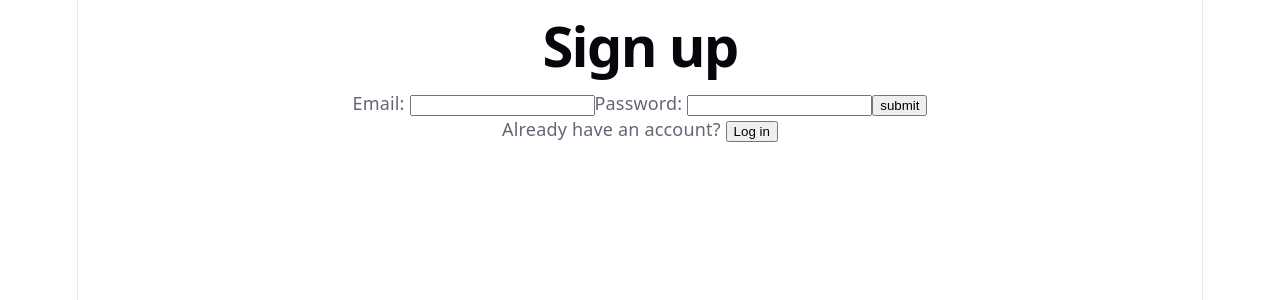
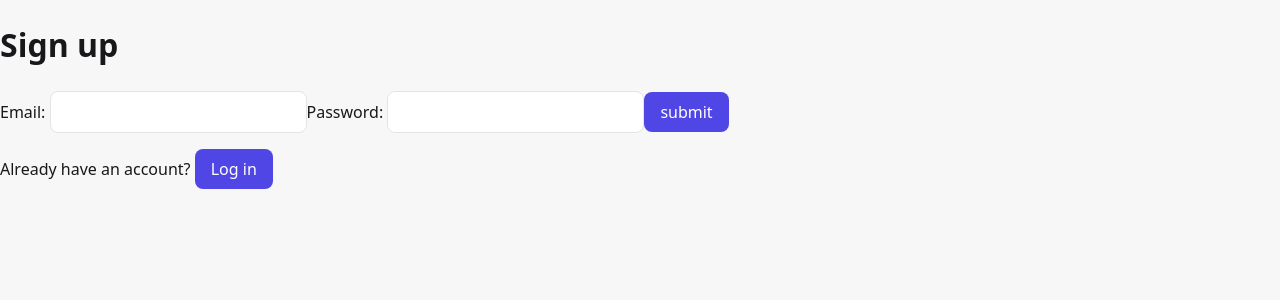
Before and after one commit to WilliamBinks/fintech-tracker, a React (Vite) app in the folder client/: page / in a window 1280 px wide. Shown: the top 300 px of the page. Built offline with nearby package versions, Linux system fonts and the light colour scheme.

Commit message:
Added styling to Tracker page

```diff
--- a/client/src/App.css
+++ b/client/src/App.css
@@ -1,188 +1,138 @@
-.counter {
-  font-size: 16px;
-  padding: 5px 10px;
-  border-radius: 5px;
-  color: var(--accent);
-  background: var(--accent-bg);
-  border: 2px solid transparent;
-  transition: border-color 0.3s;
-  margin-bottom: 24px;
-
-  &:hover {
-    border-color: var(--accent-border);
-  }
-  &:focus-visible {
-    outline: 2px solid var(--accent);
-    outline-offset: 2px;
-  }
+.app-header{
+  display: flex;
+  align-items: center;
+  justify-content: space-between;
+  padding: var(--space-3) var(--space-6);
+  border-bottom: 1px solid var(--border);
 }
 
-.hero {
-  position: relative;
-
-  .base,
-  .framework,
-  .vite {
-    inset-inline: 0;
-    margin: 0 auto;
+.brand{
+  font-weight: 600;
+  color: var(--text);
+  font-size: 18px;
 }
 
-  .base {
-    width: 170px;
-    position: relative;
-    z-index: 0;
+.logout{
+  background: transparent;
+  color: var(--text);
 }
 
-  .framework,
-  .vite {
-    position: absolute;
+.logout:hover{
+  background: var(--accent);
+  color: var(--bg);
 }
 
-  .framework {
-    z-index: 1;
-    top: 34px;
-    height: 28px;
-    transform: perspective(2000px) rotateZ(300deg) rotateX(44deg) rotateY(39deg)
-      scale(1.4);
+.container{
+  display: flex;
+  flex-direction: column;
+  gap: var(--space-6);
+  margin: 0 auto;
+  max-width: 640px;
+  padding: var(--space-8) var(--space-6);
 }
 
-  .vite {
-    z-index: 0;
-    top: 107px;
-    height: 26px;
-    width: auto;
-    transform: perspective(2000px) rotateZ(300deg) rotateX(40deg) rotateY(39deg)
-      scale(0.8);
+.card{
+  background: var(--bg);
+  border: 1px solid var(--border);
+  border-radius: var(--radius-lg);
+  padding: var(--space-6);
+  box-shadow: var(--shadow);
 }
+.balance{
+  display: flex;
+  flex-direction: column;
+  gap: var(--space-2);
 }
 
-#center {
+.label{
+  color: var(--muted);
+  font-size: 14px;
+  text-transform: uppercase;
+  letter-spacing: 0.04em;
+}
+
+.amount{
+  font-size: 44px;
+  font-weight: 700;
+  color: var(--text);
+  font-variant-numeric: tabular-nums;
+}
+
+.balance-meta{
+  display: flex;
+  gap: var(--space-4);
+  color: var(--muted);
+  font-size: 14px;
+}
+
+.add-expense{
   display: flex;
   flex-direction: column;
-  gap: 25px;
-  place-content: center;
-  place-items: center;
+  align-items: center;
+  justify-content: space-evenly;
   flex-grow: 1;
-
-  @media (max-width: 1024px) {
-    padding: 32px 20px 24px;
-    gap: 18px;
-  }
+  gap: var(--space-2);
 }
 
-#next-steps {
+.add-expense-inputs{
+    margin-top: var(--space-3);
     display: flex;
-  border-top: 1px solid var(--border);
-  text-align: left;
-
-  & > div {
-    flex: 1 1 0;
-    padding: 32px;
-    @media (max-width: 1024px) {
-      padding: 24px 20px;
-    }
+    flex-direction: column;
+    align-items: stretch;
+    gap: var(--space-1);
+    justify-content: space-between;
 }
 
-  .icon {
-    margin-bottom: 16px;
-    width: 22px;
-    height: 22px;
+ul, li{
+  list-style: none;
+  padding: 0;
+  margin: 0;
 }
 
-  @media (max-width: 1024px) {
-    flex-direction: column;
-    text-align: center;
-  }
+.category{
+  display: flex;
+  align-items: center;
+  justify-content: space-between;
+  padding: var(--space-3) var(--space-6);
+  font-weight: 600;
+  font-size: 20px;
+  border-bottom: 1px solid var(--border);
 }
 
-#docs {
-  border-right: 1px solid var(--border);
+.category-amount{
+  font-variant-numeric: tabular-nums;
+}
 
-  @media (max-width: 1024px) {
-    border-right: none;
+.expense{
+  display: flex;
+  align-items: center;
+  justify-content: space-between;
+  gap: var(--space-8);
+  padding: var(--space-1) var(--space-4);
+  color: var(--muted);
+  font-size: 14px;
+  margin-left: var(--space-2);
+}
+
+.expense-row{
+  display: flex;
+  align-items: center;
+  justify-content: space-between;
   border-bottom: 1px solid var(--border);
 }
+
+.expense-row:last-child{
+  border: none;
 }
 
-#next-steps ul {
-  list-style: none;
-  padding: 0;
-  display: flex;
-  gap: 8px;
-  margin: 32px 0 0;
-
-  .logo {
-    height: 18px;
+.delete{
+  background: transparent;
+  color: var(--muted);
+  padding: var(--space-1) var(--space-2);
 }
 
-  a {
-    color: var(--text-h);
-    font-size: 16px;
-    border-radius: 6px;
-    background: var(--social-bg);
-    display: flex;
-    padding: 6px 12px;
-    align-items: center;
-    gap: 8px;
-    text-decoration: none;
-    transition: box-shadow 0.3s;
+.delete:hover{
+  background: var(--bad);
+  color: var(--bg);
 
-    &:hover {
-      box-shadow: var(--shadow);
 }
-    .button-icon {
-      height: 18px;
-      width: 18px;
-    }
-  }
-
-  @media (max-width: 1024px) {
-    margin-top: 20px;
-    flex-wrap: wrap;
-    justify-content: center;
-
-    li {
-      flex: 1 1 calc(50% - 8px);
-    }
-
-    a {
-      width: 100%;
-      justify-content: center;
-      box-sizing: border-box;
-    }
-  }
-}
-
-#spacer {
-  height: 88px;
-  border-top: 1px solid var(--border);
-  @media (max-width: 1024px) {
-    height: 48px;
-  }
-}
-
-.ticks {
-  position: relative;
-  width: 100%;
-
-  &::before,
-  &::after {
-    content: '';
-    position: absolute;
-    top: -4.5px;
-    border: 5px solid transparent;
-  }
-
-  &::before {
-    left: 0;
-    border-left-color: var(--border);
-  }
-  &::after {
-    right: 0;
-    border-right-color: var(--border);
-  }
-}
-
-h1 {
-  font-weight: bold;
-}
--- a/client/src/App.jsx
+++ b/client/src/App.jsx
@@ -81,29 +81,48 @@ function App() {
 
   return (
     <>
-      <h1>£{available}</h1>
-      <h2>Weekly Spend: £{weeklySafeToSpend}</h2>
-      <p>Next Drop: {nextDrop}</p>
+    <header className="app-header">
+      <span className="brand">Fintech Tracker</span>
+      <button type="button" className='logout' onClick={ logout }>Log out</button>
+    </header>
+    <main className="container">
+      <section className="card balance">
+        <span className='label'>Available to spend</span>
+        <span className='amount'>£{available}</span>
+        <div className='balance-meta'>
+          <span>Weekly Spend: £{weeklySafeToSpend}</span>
+          <span>Next Drop: {nextDrop}</span>
+        </div>
 
-      <form onSubmit={handleSubmit}>
-        <input type="number" value={amount} onChange={(e) => setAmount(e.target.value)} placeholder="amount"></input>
-        <input type="text" value={category} onChange={(e) => setCategory(e.target.value)} placeholder="category"></input>
-        <input type="date" value={date} onChange={(e) => setDate(e.target.value)}></input>
-        <button type="submit">Add</button>
-      </form>
-      <ul>
-        {amountByCategory.map((cat) => (
-          <li key={cat.category}><h3>{cat.category} - {cat.sum}</h3>
-            <ul>
-              {expenses.filter((e) => e.category === cat.category).map((e) => (
-                <li key={e.id}>{e.date.split('T')[0]} — {e.category}: {e.amount} <button onClick={() => deleteExpense(e.id)} >x</button></li>
-              ))}
-            </ul>
-          </li>
+      </section>
 
-        ))}
-      </ul>
-      <button type="button" onClick={ logout }>Log out</button>
+      <section className='card expenses'>
+        <span className='label'>Expenses</span>
+        <ul>
+          {amountByCategory.map((cat) => (
+
+              <li key={cat.category}><div className='category'><span>{cat.category}</span><span className='category-amount'>£{cat.sum}</span></div>
+                <ul>
+                  {expenses.filter((e) => e.category === cat.category).map((e) => (
+                    <li className="expense-row" key={e.id}><div className='expense'><span>{e.date.split('T')[0]}</span><span>£{e.amount}</span> </div><button className='delete' onClick={() => deleteExpense(e.id)} >x</button></li>
+                  ))}
+                </ul>
+              </li>
+          ))}
+        </ul>
+      </section>
+      <section className='card'>
+        <span className='label'>Add Expense</span>
+        <form onSubmit={handleSubmit} className='add-expense'>
+          <div className='add-expense-inputs'>
+            <input type="number" value={amount} onChange={(e) => setAmount(e.target.value)} placeholder="amount"></input>
+            <input type="text" value={category} onChange={(e) => setCategory(e.target.value)} placeholder="category"></input>
+            <input type="date" value={date} onChange={(e) => setDate(e.target.value)}></input>
+          </div>
+          <button type="submit">Add</button>
+        </form>
+      </section>
+    </main>
 
     </>
   )
--- a/client/src/index.css
+++ b/client/src/index.css
@@ -1,111 +1,69 @@
 :root {
-  --text: #6b6375;
-  --text-h: #08060d;
-  --bg: #fff;
-  --border: #e5e4e7;
-  --code-bg: #f4f3ec;
-  --accent: #aa3bff;
-  --accent-bg: rgba(170, 59, 255, 0.1);
-  --accent-border: rgba(170, 59, 255, 0.5);
-  --social-bg: rgba(244, 243, 236, 0.5);
-  --shadow:
-    rgba(0, 0, 0, 0.1) 0 10px 15px -3px, rgba(0, 0, 0, 0.05) 0 4px 6px -2px;
+  color-scheme: light;
 
-  --sans: system-ui, 'Segoe UI', Roboto, sans-serif;
-  --heading: system-ui, 'Segoe UI', Roboto, sans-serif;
-  --mono: ui-monospace, Consolas, monospace;
+  --bg:      #ffffff;
+  --surface: #f7f7f8;
+  --text:    #18181b;
+  --muted:   #71717a;
+  --border:  #e4e4e7;
+  --accent:  #4f46e5;
+  --good:    #16a34a;
+  --bad:     #dc2626;
 
-  font: 18px/145% var(--sans);
-  letter-spacing: 0.18px;
-  color-scheme: light dark;
-  color: var(--text);
-  background: var(--bg);
-  font-synthesis: none;
-  text-rendering: optimizeLegibility;
-  -webkit-font-smoothing: antialiased;
-  -moz-osx-font-smoothing: grayscale;
+  --space-1: 4px;
+  --space-2: 8px;
+  --space-3: 12px;
+  --space-4: 16px;
+  --space-6: 24px;
+  --space-8: 32px;
+  --space-12: 48px;
 
-  @media (max-width: 1024px) {
-    font-size: 16px;
-  }
+  --radius:    8px;
+  --radius-lg: 14px;
+
+  --shadow: 0 1px 3px rgba(0,0,0,0.06), 0 1px 2px rgba(0,0,0,0.04);
+
+  --sans: system-ui, -apple-system, 'Segoe UI', Roboto, sans-serif;
 }
 
-@media (prefers-color-scheme: dark) {
-  :root {
-    --text: #9ca3af;
-    --text-h: #f3f4f6;
-    --bg: #16171d;
-    --border: #2e303a;
-    --code-bg: #1f2028;
-    --accent: #c084fc;
-    --accent-bg: rgba(192, 132, 252, 0.15);
-    --accent-border: rgba(192, 132, 252, 0.5);
-    --social-bg: rgba(47, 48, 58, 0.5);
-    --shadow:
-      rgba(0, 0, 0, 0.4) 0 10px 15px -3px, rgba(0, 0, 0, 0.25) 0 4px 6px -2px;
-  }
 
-  #social .button-icon {
-    filter: invert(1) brightness(2);
-  }
-}
 
 body {
   margin: 0;
+  font-family: var(--sans);
+  font-size: 16px;
+  line-height: 1.5;
+  color: var(--text);
+  background: var(--surface);
+  -webkit-font-smoothing: antialiased;
 }
 
-#root {
-  width: 1126px;
-  max-width: 100%;
-  margin: 0 auto;
-  text-align: center;
-  border-inline: 1px solid var(--border);
-  min-height: 100svh;
-  display: flex;
-  flex-direction: column;
-  box-sizing: border-box;
+input {
+  padding: var(--space-2) var(--space-3);
+  color: var(--text);
+  border: 1px solid var(--border);
+  border-radius: var(--radius);
+  font: inherit;
+  background: var(--bg);
 }
 
-h1,
-h2 {
-  font-family: var(--heading);
-  font-weight: 500;
-  color: var(--text-h);
+input:focus {
+  border: 1px solid var(--accent);
+  outline: none;
 }
 
-h1 {
-  font-size: 56px;
-  letter-spacing: -1.68px;
-  margin: 32px 0;
-  @media (max-width: 1024px) {
-    font-size: 36px;
-    margin: 20px 0;
-  }
-}
-h2 {
-  font-size: 24px;
-  line-height: 118%;
-  letter-spacing: -0.24px;
-  margin: 0 0 8px;
-  @media (max-width: 1024px) {
-    font-size: 20px;
-  }
-}
-p {
-  margin: 0;
+button {
+  background: var(--accent);
+  color: white;
+  padding: var(--space-2) var(--space-4);
+  border-radius: var(--radius);
+  font: inherit;
+  font-weight: 500;
+  cursor: pointer;
+  transition: background 0.15s;
+  border: none;
 }
 
-code,
-.counter {
-  font-family: var(--mono);
-  display: inline-flex;
-  border-radius: 4px;
-  color: var(--text-h);
+button:hover{
+  filter: brightness(0.92);
 }
-
-code {
-  font-size: 15px;
-  line-height: 135%;
-  padding: 4px 8px;
-  background: var(--code-bg);
-}
```
Lines whose indentation alone changed are shown as unchanged.
